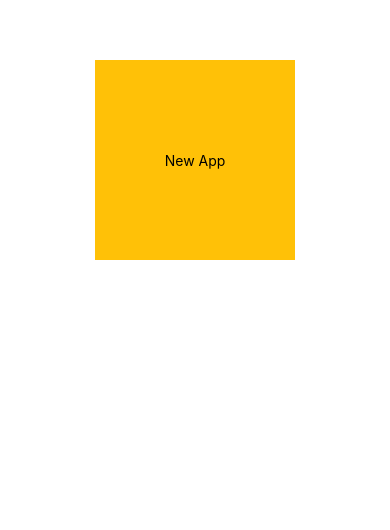
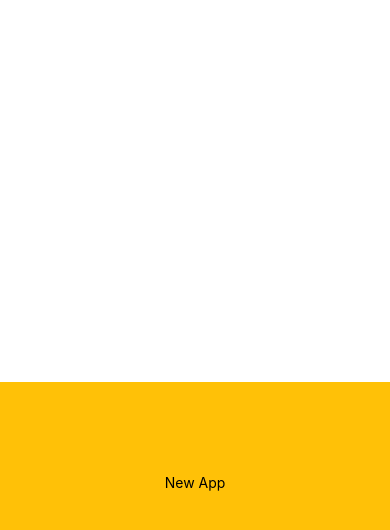
Before and after one commit to guluutku/React_Native_ile_Mobil_Uygulama_Gelistirme_ve_MobX, a React Native app: screen / in a window 390 px wide. Shown: the part 262-792 px from the top of the page. Built offline with nearby package versions, Linux system fonts and the light colour scheme.

Commit message:
Absolute position animation

```diff
--- a/App.js
+++ b/App.js
@@ -1,5 +1,7 @@
 import React from 'react';
-import MultiField from './components/MultiField';
+
+import AbsolutePosition from './components/AbsolutePosition';
+// import MultiField from './components/MultiField';
 // import Timing from './components/Timing';
 // import TranslatePosition from './components/TranslatePosition';
 // import Scale from './components/Scale';
@@ -10,7 +12,8 @@ function App() {
     // <Timing />
     // <TranslatePosition />
     // <Scale />
-    <MultiField />
+    // <MultiField />
+    <AbsolutePosition />
   );
 }
 
--- /dev/null
+++ b/components/AbsolutePosition.js
@@ -0,0 +1,66 @@
+import React, { Component } from 'react';
+import {
+    View,
+    StyleSheet,
+    Text,
+    Animated,
+    TouchableWithoutFeedback,
+} from 'react-native';
+
+class AbsolutePosition extends Component {
+
+    state = {
+        animation: new Animated.Value(0),
+    };
+
+    startAnimation = () => {
+        Animated.timing(
+            this.state.animation,
+            {
+                useNativeDriver: false,
+                duration: 500,
+                toValue: 40,
+            }
+        )
+            .start();
+    };
+
+    render() {
+        const animatedStyles = {
+            left: this.state.animation,
+            right: this.state.animation,
+            bottom: this.state.animation,
+        };
+
+        return (
+            <View style={styles.container} >
+                <TouchableWithoutFeedback onPress={this.startAnimation}>
+                    <Animated.View style={[styles.myBox, animatedStyles]}>
+                        <Text>New App</Text>
+                    </Animated.View>
+                </TouchableWithoutFeedback>
+            </View>
+        );
+    }
+
+}
+
+const styles = StyleSheet.create({
+    container: {
+        flex: 1,
+        alignItems: 'center',
+        justifyContent: 'center',
+    },
+    myBox: {
+        height: 200,
+        backgroundColor: '#FFC107',
+        justifyContent: 'center',
+        alignItems: 'center',
+        position: 'absolute',
+        bottom: 0,
+        left: 0,
+        right: 0,
+    },
+});
+
+export default AbsolutePosition;
```
